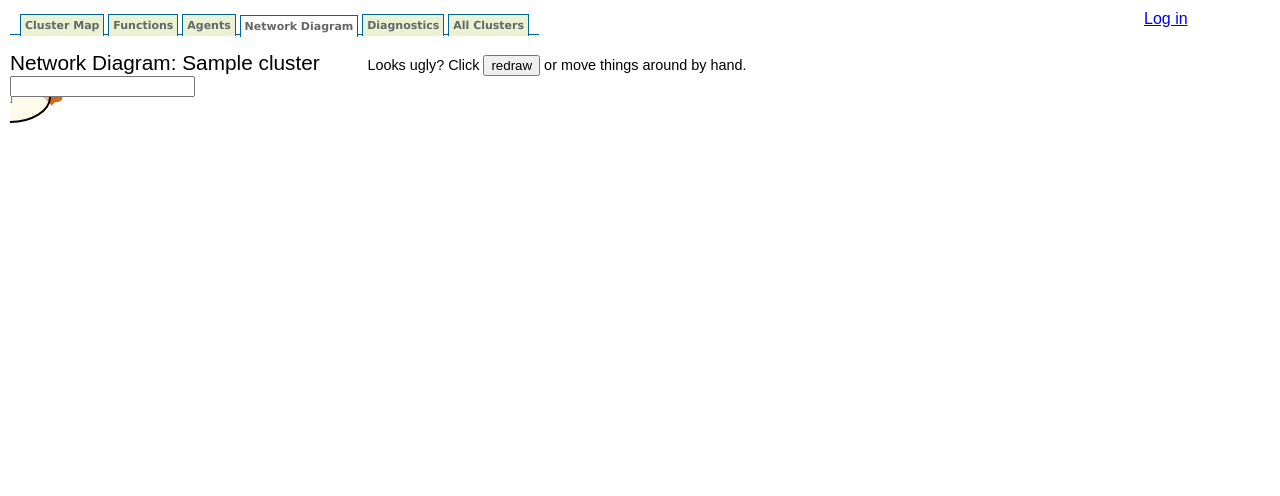
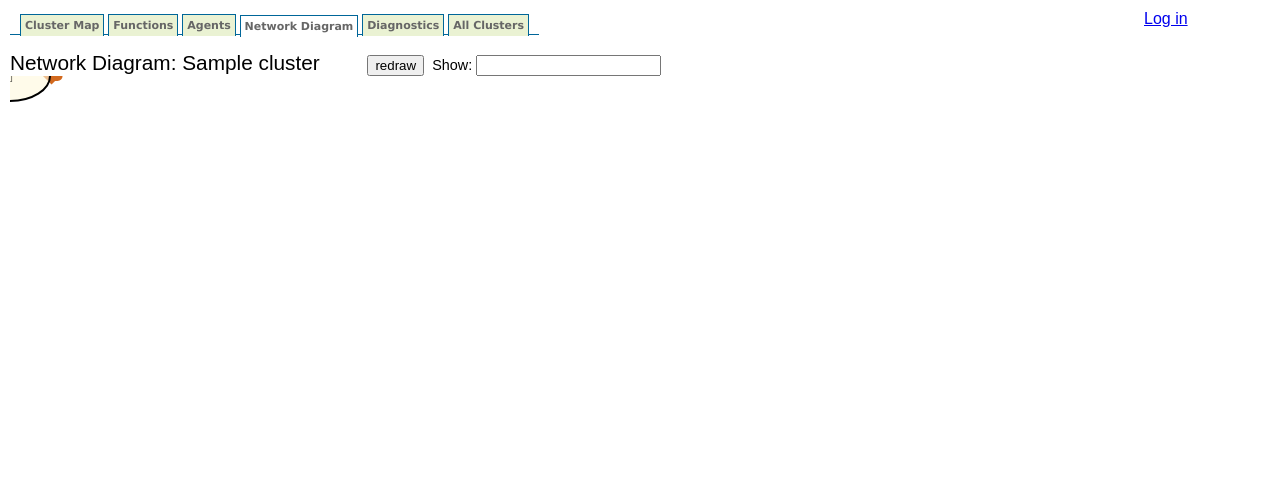
Before and after one commit to bhaugen/localecon, a Django app: template templates/clusters/network.html in a window 1280 px wide. Shown: the top 496 px of the page. Run offline with Django 3.2, Linux system fonts and the light colour scheme; the template is opened without the code that fills it: most values are stand-ins (such as "Sample title", 1, 10 or a date in 2020); form fields are guessed from the names that the template uses; some libraries are stand-ins or nearby versions.

Commit message:
add qty-value toggle to network diagram

```diff
--- a/templates/clusters/network.html
+++ b/templates/clusters/network.html
@@ -5,6 +5,12 @@
 {% endblock %}
 
 {% block extra_head %}
+<style>
+	ul
+	{
+		list-style-type: none;
+	}
+</style>
 
 {% endblock %}
 
@@ -17,10 +23,9 @@
 <div>
 	<span style="font-size: 130%;">Network Diagram: {{ cluster }}</span>
 	<span style="margin-left: 3em; font-size: 90%; font-strength: bold; ">
-		Looks ugly? Click <button id="redraw" onclick="redraw();">redraw</button> or move things around by hand.
-	</span>
-	<span>
-		<form id="toggleForm" action="." method="POST">{% csrf_token %}
+		<button id="redraw" onclick="redraw();">redraw</button>
+		&nbsp;Show:
+		<form style="display: inline;" id="toggleForm" action="." method="POST">{% csrf_token %}
 			{{ toggle_form.toggle }}
 		</form>
 	</span>
```
